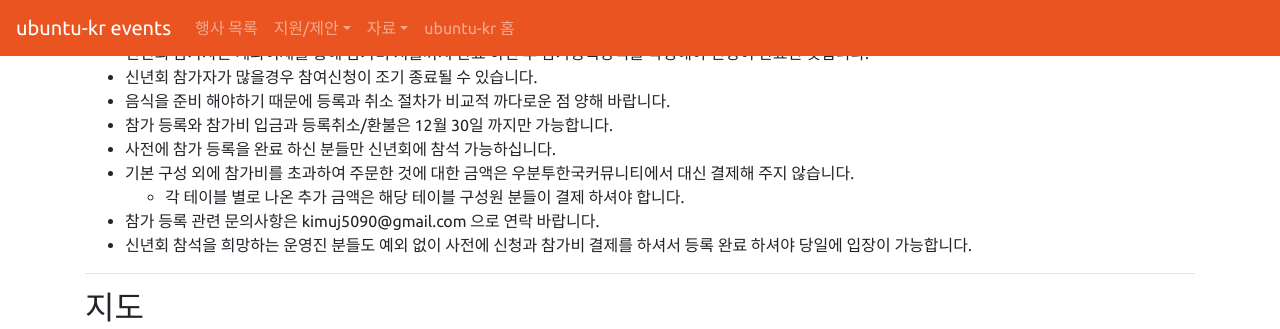
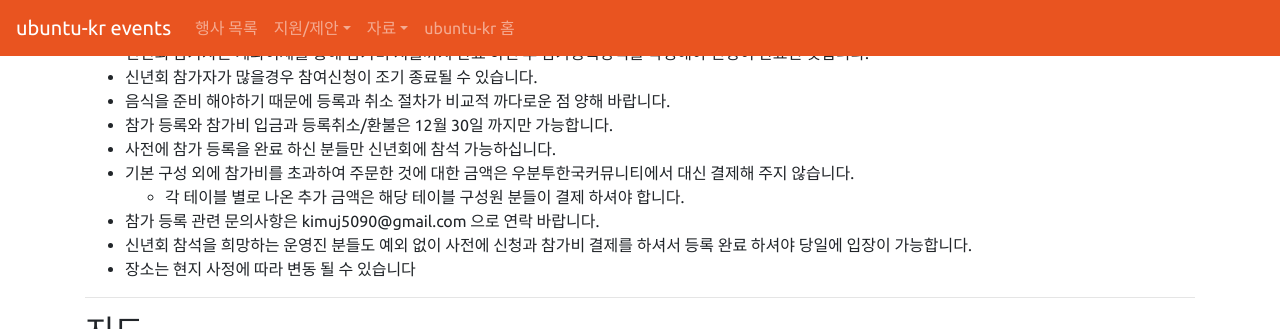
Before and after one commit to ubuntu-kr/events, a Jekyll site: the page built from _posts/2017-12-07-year-start-party-in-daejeon.md, in a window 1280 px wide and 900 px high, scrolled down 1245 px, cut to the strip 0-329 px from the top of the window. Built offline with Jekyll 4.4.1, drawn with Linux system fonts in a browser that asks for light colours.

Commit message:
안내 추가

```diff
--- a/_posts/2017-12-07-year-start-party-in-daejeon.md
+++ b/_posts/2017-12-07-year-start-party-in-daejeon.md
@@ -51,3 +51,4 @@ ticket_link: "https://survey.ubuntu-kr.org/index.php/956623?lang=ko"
   - 각 테이블 별로 나온 추가 금액은 해당 테이블 구성원 분들이 결제 하셔야 합니다.
 - 참가 등록 관련 문의사항은 kimuj5090@gmail.com 으로 연락 바랍니다.
 - 신년회 참석을 희망하는 운영진 분들도 예외 없이 사전에 신청과 참가비 결제를 하셔서 등록 완료 하셔야 당일에 입장이 가능합니다.
+- 장소는 현지 사정에 따라 변동 될 수 있습니다
```
